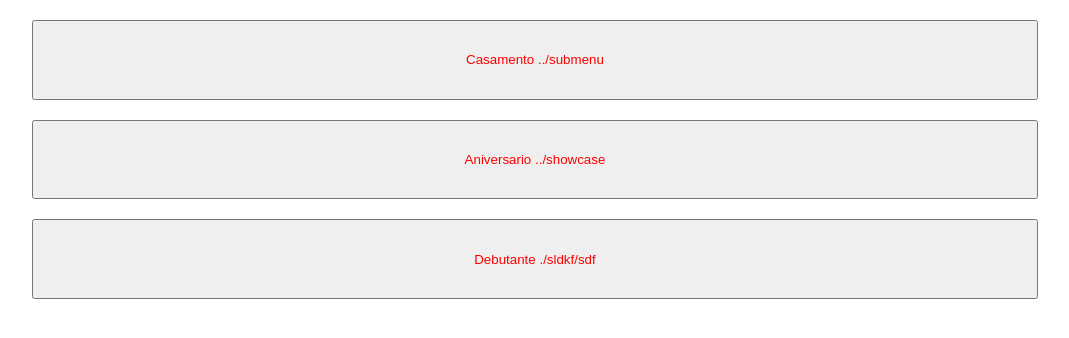
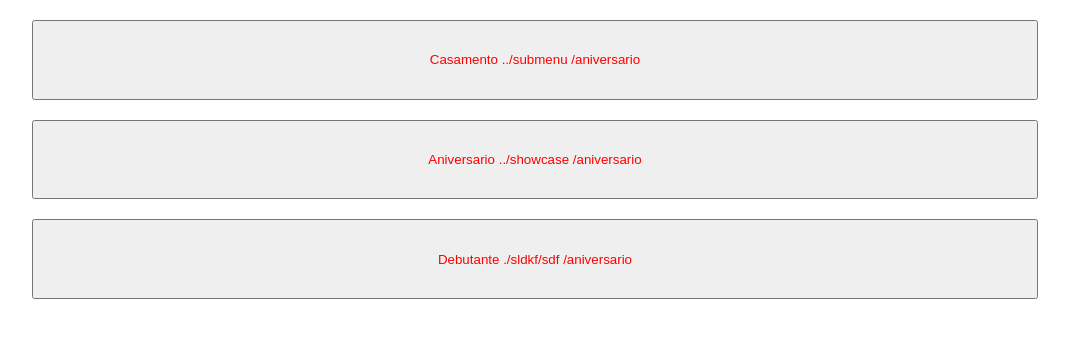
Before and after one commit to valmyrtavares/Orcamento-Angular.io, an Angular app: page /events in a window 1280 px wide. Shown: the top 338 px of the page, without its empty margins (105-1174 px from the left). Built offline with nearby package versions, Linux system fonts and the light colour scheme.

Commit message:
Colocando rotas com paramentros que diz para o show case com que api ele deve carregar a tela

```diff
--- a/src/app/app-routing.module.ts
+++ b/src/app/app-routing.module.ts
@@ -9,7 +9,7 @@ const routes: Routes = [
   { path: 'events', component: SocialEventsComponent },
   { path: 'submenu', component: SubmenuComponent },
   { path: '', component: HomeComponent },
-  { path: 'showcase', component: ShowCaseComponent },
+  { path: 'showcase/:aniversario', component: ShowCaseComponent }, //rota com parametro
 ];
 
 @NgModule({
--- a/src/app/show-case/show-case.component.html
+++ b/src/app/show-case/show-case.component.html
@@ -1,4 +1,4 @@
-<h1>show case</h1>
+<h1>{{ id }}</h1>
 <div class="show-case">
   <ng-container *ngFor="let item of woman">
     <div class="show-case img-content">
--- a/src/app/show-case/show-case.component.ts
+++ b/src/app/show-case/show-case.component.ts
@@ -1,4 +1,5 @@
 import { Component, OnInit } from '@angular/core';
+import { ActivatedRoute } from '@angular/router';
 
 @Component({
   selector: 'app-show-case',
@@ -6,6 +7,10 @@ import { Component, OnInit } from '@angular/core';
   styleUrls: ['./show-case.component.scss'],
 })
 export class ShowCaseComponent {
+  id: string;
+  constructor(private route: ActivatedRoute) {
+    this.id = this.route.snapshot.params['aniversario']; //Como pegar a rota e colocar em uma variável
+  }
   woman: any[] = [
     {
       id: 1,
--- a/src/app/social-events/social-events.component.html
+++ b/src/app/social-events/social-events.component.html
@@ -2,9 +2,11 @@
   <button
     class="social-events-content__btn global"
     *ngFor="let item of eventType"
-    [routerLink]="item.route"
+    [routerLink]="item.route + item.evento"
   >
     {{ item.type }}
     {{ item.route }}
+    {{ item.evento }}
   </button>
 </div>
+<!-- PARAMETRO NA ROTA DA LINHA 5" -->
--- a/src/app/social-events/social-events.component.ts
+++ b/src/app/social-events/social-events.component.ts
@@ -8,8 +8,23 @@ import { Component } from '@angular/core';
 export class SocialEventsComponent {
   nameEvent: string = 'Casamento';
   eventType: any[] = [
-    { type: 'Casamento', background: 'http://lskdjfl', route: '../submenu' },
-    { type: 'Aniversario', background: 'http://lskdjfl', route: '../showcase' },
-    { type: 'Debutante', background: 'http://lskdjfl', route: './sldkf/sdf' },
+    {
+      type: 'Casamento',
+      evento: '/aniversario',
+      background: 'http://lskdjfl',
+      route: '../submenu',
+    },
+    {
+      type: 'Aniversario',
+      evento: '/aniversario',
+      background: 'http://lskdjfl',
+      route: '../showcase',
+    },
+    {
+      type: 'Debutante',
+      evento: '/aniversario',
+      background: 'http://lskdjfl',
+      route: './sldkf/sdf',
+    },
   ];
 }
```
